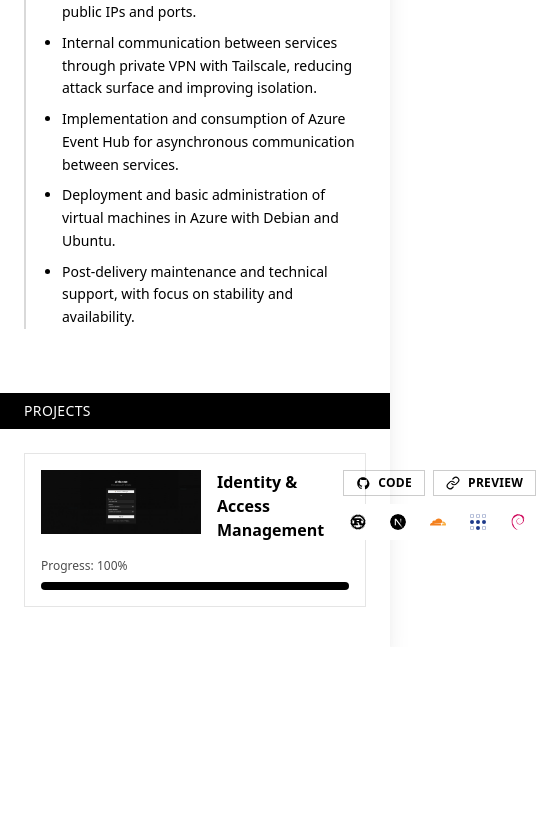
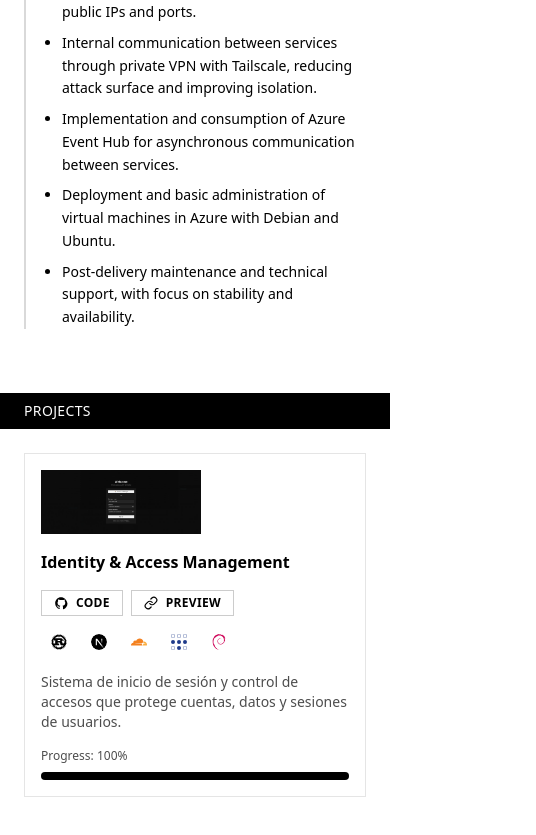
Before and after one commit to zGIKS/portfolio, a Next.js app: page / in a window 390 px wide. Shown: the part 2521-3356 px from the top of the page, 536 px wide, since content can reach past the window. Before the commit the page ends 3168 px from the top, so only its background shows below. Built offline with nearby package versions, Linux system fonts and the light colour scheme; no server answers.

Commit message:
feat: enhance ProjectCard layout and update meta content in Projects component

```diff
--- a/src/components/section2/project-card.tsx
+++ b/src/components/section2/project-card.tsx
@@ -21,14 +21,14 @@ export function ProjectCard({
 
   return (
     <div className="border border-black/10 bg-white p-4">
-      <div className="flex items-start justify-between gap-4">
+      <div className="flex flex-col gap-4 md:flex-row md:items-start md:justify-between">
         <div>{media}</div>
         <div className="flex-1">
           <h3 className="text-base font-bold text-black">{title}</h3>
-          {meta && <div className="mt-2">{meta}</div>}
         </div>
         {actions && <div className="flex shrink-0 items-start">{actions}</div>}
       </div>
+      {meta && <div className="mt-3">{meta}</div>}
       <div className="mt-4">
         <div className="text-xs font-medium text-black/70">
           {progressLabel ?? "Progress"}: {percent}%
--- a/src/components/section2/projects.tsx
+++ b/src/components/section2/projects.tsx
@@ -23,10 +23,16 @@ export function Projects() {
             />
           </div>
         }
+        meta={
+          <p className="text-sm text-black/70">
+            Sistema de inicio de sesión y control de accesos que protege cuentas, datos y
+            sesiones de usuarios.
+          </p>
+        }
         progressLabel="Progress"
         progressValue={100}
         actions={
-          <div className="flex flex-col items-end gap-2">
+          <div className="flex w-full flex-col gap-2 md:w-auto md:items-end">
             <div className="flex items-center gap-2">
               <a
                 href="https://github.com/zGIKS/iam-demo"
```
